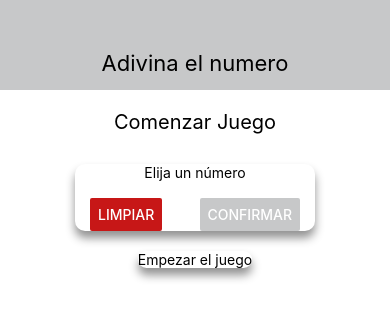
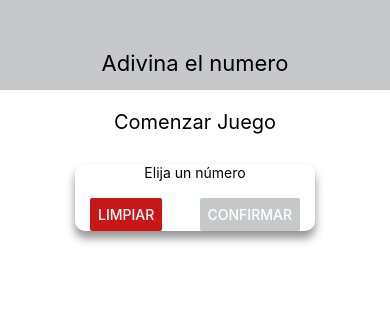
Before and after one commit to EtelS/adivina_juego_react_native, a React Native app: screen / in a window 390 px wide. Shown: the top 318 px of the page. Built offline with nearby package versions, Linux system fonts and the light colour scheme.

Commit message:
renderizado condicional

```diff
--- a/App.js
+++ b/App.js
@@ -1,15 +1,19 @@
+import React, {useState} from 'react';
 import { StyleSheet, Text, View } from 'react-native';
 
 import Header from './components/Header';
-import React from 'react';
 import StartGameScreen from './screens/StartGameScreen';
 import { StatusBar } from 'expo-status-bar';
 
 export default function App() {
+  const [confirmedNumber, setconfirmedNumber] = useState();
+  const screen = confirmedNumber
+  ? <Text>Game</Text>
+  : <StartGameScreen onStarGame={setconfirmedNumber} />
   return (
     <View style={styles.container}>
       <Header title="Adivina el numero" />
-      <StartGameScreen />
+      {screen}
     </View>
   );
 }
--- a/screens/StartGameScreen.js
+++ b/screens/StartGameScreen.js
@@ -1,16 +1,38 @@
-import { Button, StyleSheet, Text, TextInput, View } from 'react-native';
+import { Button, Keyboard, StyleSheet, Text, TextInput, TouchableWithoutFeedback, View } from 'react-native';
 import React, {useState} from 'react';
 
 import Card from '../components/Card';
 import Input from '../components/Input';
 import colors from '../constants/colors';
 
-const StartGameScreen= ()=> {
+const StartGameScreen= ({onStarGame})=> {
     const [enteredValue, setenteredValue] = useState('');
+    const [confirmedNumber, setconfirmedNumber] = useState(null)
+
     const handleInputValue= text =>{
         setenteredValue(text.replace(/[^0-9]/g,''));
     }
+    const handleResetInput = () => setenteredValue('');
+    const handleConfirmInput = () =>{
+        const choseNumber= parseInt(enteredValue)
+        if (choseNumber === NaN || choseNumber <= 0 || choseNumber > 99) return;
+
+        setconfirmedNumber(enteredValue);
+        setenteredValue('');
+    }
+
+    const handleStartGame = () =>onStarGame(confirmedNumber)
+
+    const confirmedOuput = confirmedNumber ?(
+        <Card>
+            <Text>Numero seleccionado: {confirmedNumber}</Text>
+            <Button onPress={handleStartGame} title="EMPEZAR EL JUEGO" color= {colors.primary}/>
+        </Card>
+    ): null ;
+
     return(
+        <TouchableWithoutFeedback onPress={()=> Keyboard.dismiss()}>
+
             <View style={styles.screen}>
                 <Text style={styles.title}>Comenzar Juego</Text>
                 <Card style={styles.inputContainer}>
@@ -24,14 +46,14 @@ const StartGameScreen= ()=> {
                         onChangeText= {handleInputValue}
                         />
                     <View style={styles.buttonContainer}>
-                    <Button title="Limpiar"  color= {colors.accent}/>
-                    <Button title="Confirmar" color= {colors.primary}/>
+                        <Button title="Limpiar"  color= {colors.accent} onPress={handleResetInput}/>
+                        <Button title="Confirmar" color= {colors.primary} onPress= {handleConfirmInput}/>
                     </View>
                 </Card>
-            <Card>
-                    <Text>Empezar el juego</Text>
-            </Card>
+                { confirmedOuput}
+
             </View>
+        </TouchableWithoutFeedback>
     )
 
 }
```
Lines whose indentation alone changed are shown as unchanged.
